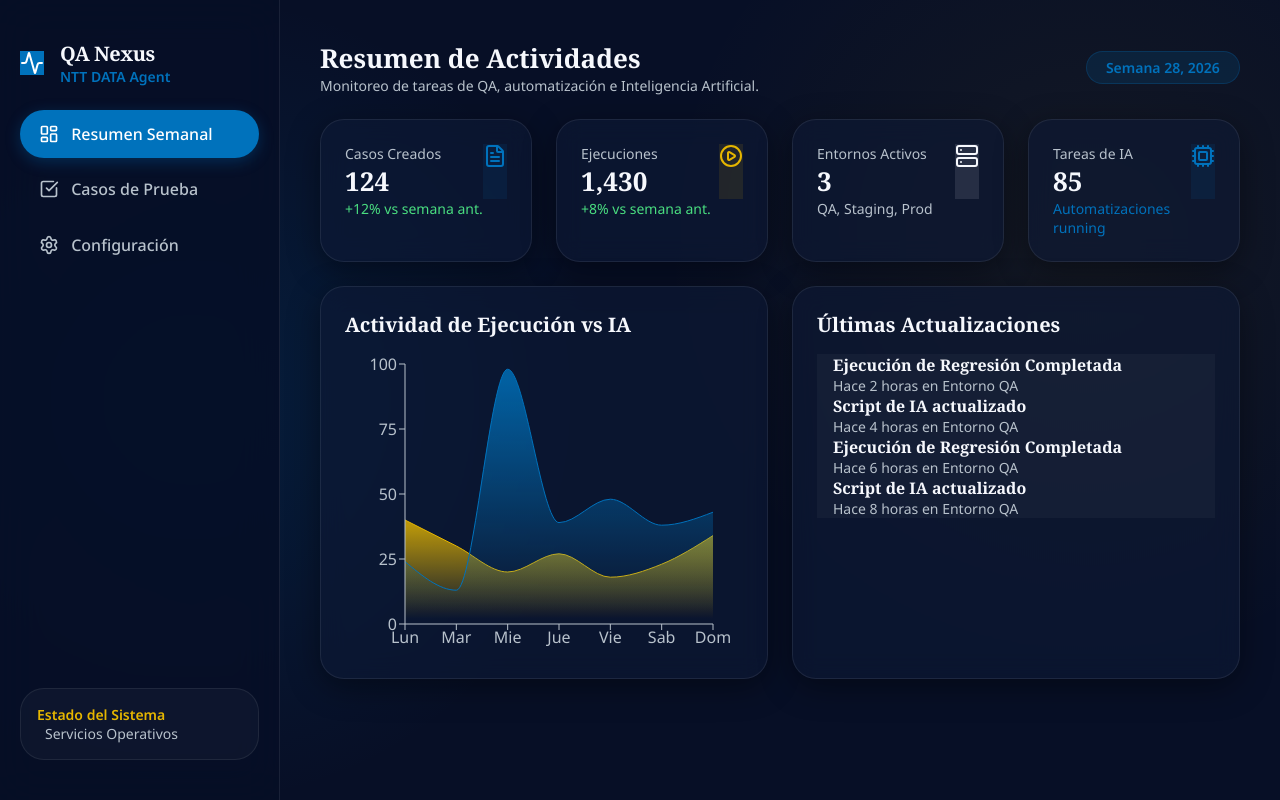
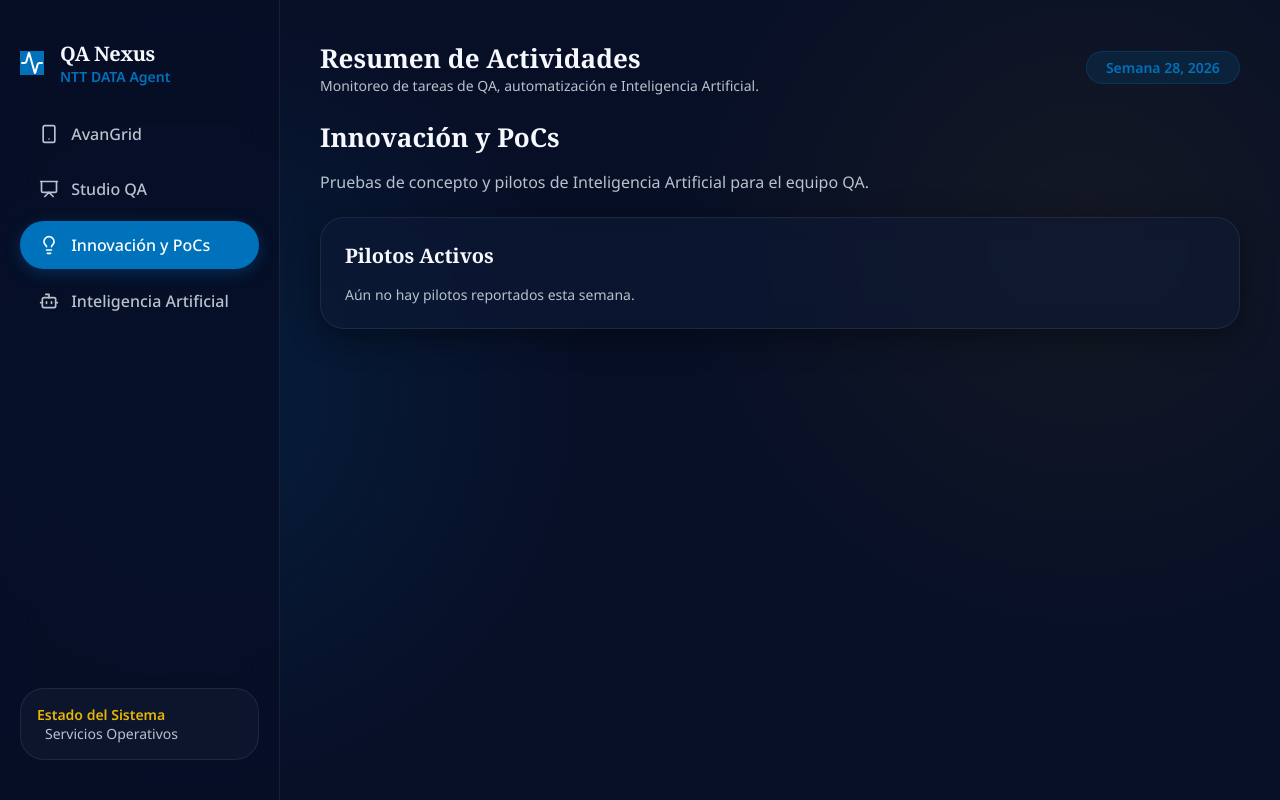
Before and after one commit to TuxMarley/dashboard, a React (Vite) app: page /innovacion in a window 1280 px wide. Built offline with nearby package versions, Linux system fonts and the light colour scheme.

Commit message:
feat: implement react-router-dom and separate into 4 project views

```diff
--- a/package.json
+++ b/package.json
@@ -14,6 +14,7 @@
     "lucide-react": "^1.24.0",
     "react": "^19.2.7",
     "react-dom": "^19.2.7",
+    "react-router-dom": "^7.18.1",
     "recharts": "^3.9.2",
     "tailwind-merge": "^3.6.0"
   },
--- a/src/App.jsx
+++ b/src/App.jsx
@@ -1,13 +1,25 @@
 import React from 'react'
+import { BrowserRouter as Router, Routes, Route, Navigate } from 'react-router-dom'
 import DashboardLayout from './components/DashboardLayout'
-import WeeklyProgress from './components/WeeklyProgress'
-import './index.css' // Importar los estilos globales
+import AvanGrid from './pages/AvanGrid'
+import StudioQA from './pages/StudioQA'
+import Innovacion from './pages/Innovacion'
+import InteligenciaArtificial from './pages/InteligenciaArtificial'
+import './index.css'
 
 function App() {
   return (
-    <DashboardLayout>
-      <WeeklyProgress />
-    </DashboardLayout>
+    <Router>
+      <DashboardLayout>
+        <Routes>
+          <Route path="/" element={<Navigate to="/avangrid" replace />} />
+          <Route path="/avangrid" element={<AvanGrid />} />
+          <Route path="/studio-qa" element={<StudioQA />} />
+          <Route path="/innovacion" element={<Innovacion />} />
+          <Route path="/ia" element={<InteligenciaArtificial />} />
+        </Routes>
+      </DashboardLayout>
+    </Router>
   )
 }
 
--- a/src/components/DashboardLayout.jsx
+++ b/src/components/DashboardLayout.jsx
@@ -1,5 +1,6 @@
 import React from 'react';
-import { LayoutDashboard, CheckSquare, Settings, Activity } from 'lucide-react';
+import { NavLink } from 'react-router-dom';
+import { Smartphone, Presentation, Lightbulb, Bot, Activity } from 'lucide-react';
 
 const DashboardLayout = ({ children }) => {
   return (
@@ -17,18 +18,25 @@ const DashboardLayout = ({ children }) => {
         </div>
 
         <nav className="flex-col gap-2 mt-6">
-          <a href="#" className="nav-item active">
-            <LayoutDashboard size={20} />
-            <span>Resumen Semanal</span>
-          </a>
-          <a href="#" className="nav-item">
-            <CheckSquare size={20} />
-            <span>Casos de Prueba</span>
-          </a>
-          <a href="#" className="nav-item">
-            <Settings size={20} />
-            <span>Configuración</span>
-          </a>
+          <NavLink to="/avangrid" className={({ isActive }) => `nav-item ${isActive ? 'active' : ''}`}>
+            <Smartphone size={20} />
+            <span>AvanGrid</span>
+          </NavLink>
+
+          <NavLink to="/studio-qa" className={({ isActive }) => `nav-item ${isActive ? 'active' : ''}`}>
+            <Presentation size={20} />
+            <span>Studio QA</span>
+          </NavLink>
+
+          <NavLink to="/innovacion" className={({ isActive }) => `nav-item ${isActive ? 'active' : ''}`}>
+            <Lightbulb size={20} />
+            <span>Innovación y PoCs</span>
+          </NavLink>
+
+          <NavLink to="/ia" className={({ isActive }) => `nav-item ${isActive ? 'active' : ''}`}>
+            <Bot size={20} />
+            <span>Inteligencia Artificial</span>
+          </NavLink>
         </nav>
 
         <div className="mt-auto system-state-box p-4">
--- /dev/null
+++ b/src/pages/AvanGrid.jsx
@@ -0,0 +1,14 @@
+import React from 'react';
+import WeeklyProgress from '../components/WeeklyProgress';
+
+const AvanGrid = () => {
+  return (
+    <div>
+      <h2 className="text-2xl font-bold mb-4 font-serif">AvanGrid (Antigravity)</h2>
+      <p className="text-muted mb-6">Automatización mobile, integración continua y ejecución de pruebas.</p>
+      <WeeklyProgress />
+    </div>
+  );
+};
+
+export default AvanGrid;
--- /dev/null
+++ b/src/pages/Innovacion.jsx
@@ -0,0 +1,17 @@
+import React from 'react';
+
+const Innovacion = () => {
+  return (
+    <div className="w-full flex-col gap-6">
+      <h2 className="text-2xl font-bold mb-4 font-serif">Innovación y PoCs</h2>
+      <p className="text-muted mb-6">Pruebas de concepto y pilotos de Inteligencia Artificial para el equipo QA.</p>
+
+      <div className="glass-card">
+        <h3 className="font-semibold text-xl mb-4">Pilotos Activos</h3>
+        <p className="text-sm text-muted">Aún no hay pilotos reportados esta semana.</p>
+      </div>
+    </div>
+  );
+};
+
+export default Innovacion;
--- /dev/null
+++ b/src/pages/InteligenciaArtificial.jsx
@@ -0,0 +1,17 @@
+import React from 'react';
+
+const InteligenciaArtificial = () => {
+  return (
+    <div className="w-full flex-col gap-6">
+      <h2 className="text-2xl font-bold mb-4 font-serif">Inteligencia Artificial</h2>
+      <p className="text-muted mb-6">Comunidad GenAI, IA Sessions y herramientas desarrolladas con IA.</p>
+
+      <div className="glass-card">
+        <h3 className="font-semibold text-xl mb-4">Métricas de Herramientas IA</h3>
+        <p className="text-sm text-muted">Sin datos de herramientas recientes.</p>
+      </div>
+    </div>
+  );
+};
+
+export default InteligenciaArtificial;
--- /dev/null
+++ b/src/pages/StudioQA.jsx
@@ -0,0 +1,17 @@
+import React from 'react';
+
+const StudioQA = () => {
+  return (
+    <div className="w-full flex-col gap-6">
+      <h2 className="text-2xl font-bold mb-4 font-serif">Studio QA</h2>
+      <p className="text-muted mb-6">Formaciones y asesorías para nuevos proyectos de automatización e IA.</p>
+
+      <div className="glass-card">
+        <h3 className="font-semibold text-xl mb-4">Próximas Formaciones</h3>
+        <p className="text-sm text-muted">Aún no hay formaciones programadas para esta semana.</p>
+      </div>
+    </div>
+  );
+};
+
+export default StudioQA;
```
Also changed, not shown: 2 other files (tests, documents, lock files or other folders).
